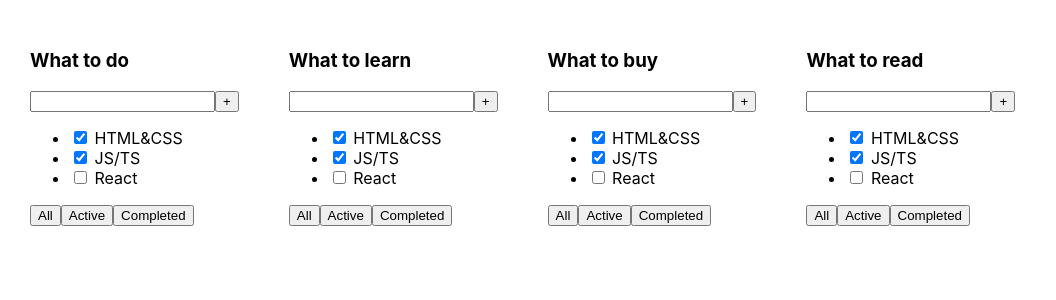
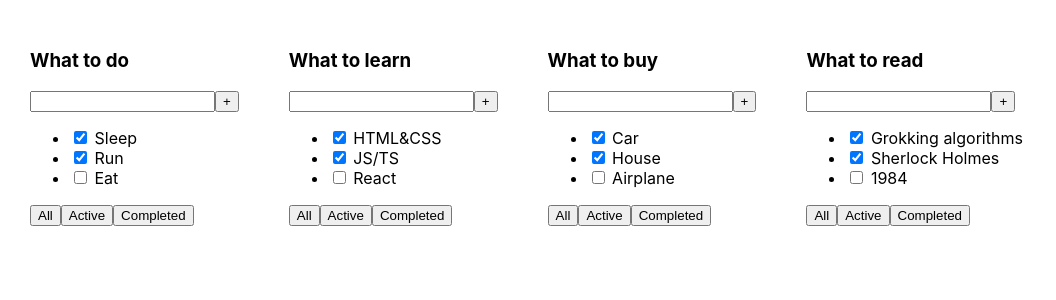
Before and after one commit to Dmitrii1987/ToDoList-ts, a React (Create React App) app: page / in a window 1280 px wide. Shown: the top 300 px of the page, without its empty margins (0-1056 px from the left). Built offline with nearby package versions, Linux system fonts and the light colour scheme.

Commit message:
feat: change tasks_1, tasks_3, tasks_4

```diff
--- a/src/App.tsx
+++ b/src/App.tsx
@@ -6,9 +6,9 @@ function App() {
     //BLL:
 
     const tasks_1: Array<TaskType> = [
-        {id: 1, title: "HTML&CSS", isDone: true},
-        {id: 2, title: "JS/TS", isDone: true},
-        {id: 3, title: "React", isDone: false},
+        {id: 1, title: "Sleep", isDone: true},
+        {id: 2, title: "Run", isDone: true},
+        {id: 3, title: "Eat", isDone: false},
     ]
     const tasks_2: Array<TaskType> = [
         {id: 4, title: "HTML&CSS", isDone: true},
@@ -16,14 +16,14 @@ function App() {
         {id: 6, title: "React", isDone: false},
     ]
     const tasks_3: Array<TaskType> = [
-        {id: 7, title: "HTML&CSS", isDone: true},
-        {id: 8, title: "JS/TS", isDone: true},
-        {id: 9, title: "React", isDone: false},
+        {id: 7, title: "Car", isDone: true},
+        {id: 8, title: "House", isDone: true},
+        {id: 9, title: "Airplane", isDone: false},
     ]
     const tasks_4: Array<TaskType> = [
-        {id: 10, title: "HTML&CSS", isDone: true},
-        {id: 11, title: "JS/TS", isDone: true},
-        {id: 12, title: "React", isDone: false},
+        {id: 10, title: "Grokking algorithms", isDone: true},
+        {id: 11, title: "Sherlock Holmes", isDone: true},
+        {id: 12, title: "1984", isDone: false},
     ]
 
     //UI:
```
